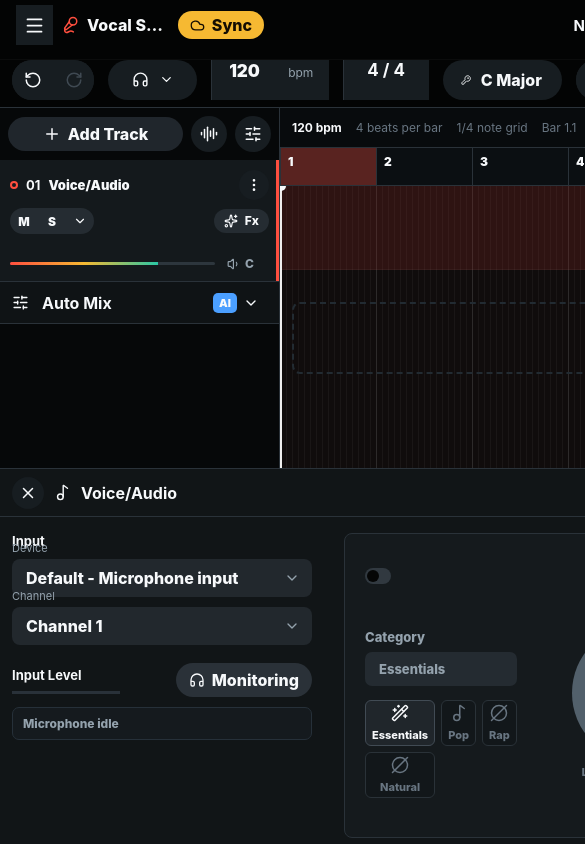
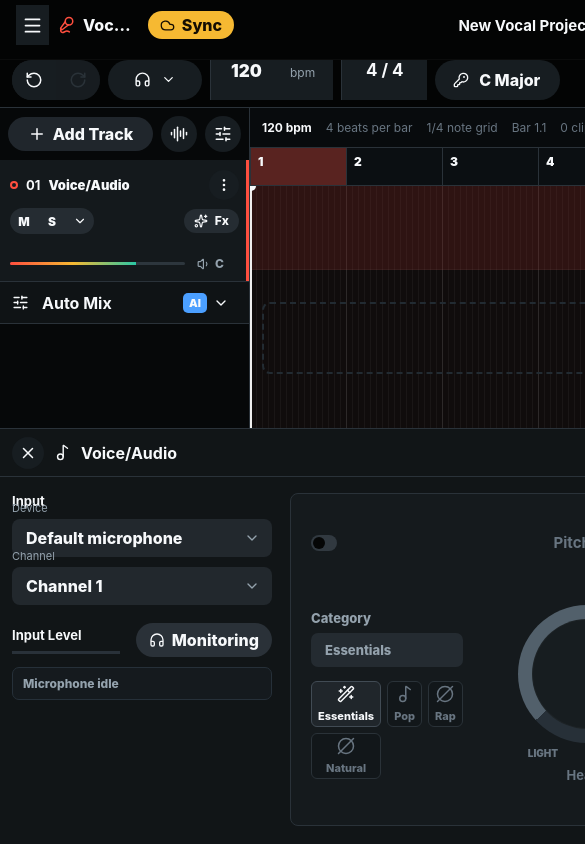
Before and after one commit to kimyounggaur/Vocal_Recording, a React (Vite) app: page / in a window 390 px wide. Shown: the top 844 px of the page, 585 px wide, since content can reach past the window. Built offline with nearby package versions, Linux system fonts and the light colour scheme.

Commit message:
Polish DAW app quality

```diff
--- a/src/components/BottomPanel.tsx
+++ b/src/components/BottomPanel.tsx
@@ -94,6 +94,7 @@ export function BottomPanel({
   onUpdateMixer,
 }: BottomPanelProps) {
   const pitchAmountLabel = getPitchAmountLabel(autoPitch.amount)
+  const isRecordingActive = recording.status === 'arming' || recording.status === 'recording'
 
   return (
     <section className="bottom-panel" aria-label="Voice and audio controls">
@@ -127,6 +128,7 @@ export function BottomPanel({
           <label className="select-field">
             <span>Device</span>
             <select
+              disabled={isRecordingActive}
               onChange={(event) => onSetInputDevice(event.currentTarget.value)}
               value={selectedInputDeviceId}
             >
@@ -142,6 +144,7 @@ export function BottomPanel({
           <label className="select-field">
             <span>Channel</span>
             <select
+              disabled={isRecordingActive}
               onChange={(event) => onSetInputChannel(event.currentTarget.value)}
               value={selectedInputChannelId}
             >
@@ -226,9 +229,9 @@ export function BottomPanel({
             </div>
 
             <label className="pitch-amount">
-                <span className="large-knob">
-                  <span style={{ transform: `rotate(${-132 + (autoPitch.amount / 100) * 264}deg)` }} />
-                  <input
+              <span className="large-knob">
+                <span style={{ transform: `rotate(${-132 + (autoPitch.amount / 100) * 264}deg)` }} />
+                <input
                   aria-label="Pitch assist amount"
                   className="large-knob-input"
                   max={100}
@@ -236,8 +239,8 @@ export function BottomPanel({
                   onChange={(event) => onUpdateAutoPitch('amount', Number(event.currentTarget.value))}
                   type="range"
                   value={autoPitch.amount}
-                  />
-                </span>
+                />
+              </span>
               <span className="amount-scale" aria-hidden="true">
                 <small>Light</small>
                 <small>Heavy</small>
--- a/src/components/TopBar.tsx
+++ b/src/components/TopBar.tsx
@@ -62,6 +62,7 @@ export function TopBar({
   const [beats, noteValue] = project.timeSignature
   const isRecordingBusy = recordingStatus === 'arming' || recordingStatus === 'encoding'
   const isTransportLocked = transport.isRecording || isRecordingBusy
+  const isSaveDisabled = persistence.isSaving || persistence.isRestoring || isTransportLocked
 
   return (
     <header className="topbar">
@@ -86,10 +87,12 @@ export function TopBar({
       <section className="save-cluster" aria-label="Save status">
         <span className="save-state">
           <small>Last Saved</small>
-          <strong>{persistence.isRestoring ? 'Restoring...' : persistence.isSaving ? 'Saving...' : project.lastSaved}</strong>
+          <strong>
+            {persistence.isRestoring ? 'Restoring...' : persistence.isSaving ? 'Saving...' : project.lastSaved}
+          </strong>
           {persistence.errorMessage ? <em>{persistence.errorMessage}</em> : null}
         </span>
-        <button className="primary-pill" disabled={persistence.isSaving || persistence.isRestoring} onClick={onSave}>
+        <button className="primary-pill" disabled={isSaveDisabled} onClick={onSave}>
           <Save size={17} />
           Save
         </button>
@@ -149,7 +152,12 @@ export function TopBar({
           <button className="icon-button" aria-label="Play" disabled={isTransportLocked} onClick={onTogglePlay}>
             {transport.isPlaying ? <Pause size={20} /> : <Play size={20} fill="currentColor" />}
           </button>
-          <button className="icon-button" aria-label="Return to start" disabled={isTransportLocked} onClick={onReturnToStart}>
+          <button
+            className="icon-button"
+            aria-label="Return to start"
+            disabled={isTransportLocked}
+            onClick={onReturnToStart}
+          >
             <SkipBack size={20} />
           </button>
           <button
--- a/src/hooks/useMicrophoneRecorder.ts
+++ b/src/hooks/useMicrophoneRecorder.ts
@@ -99,8 +99,12 @@ export function useMicrophoneRecorder(): RecorderControls {
       return
     }
 
-    const devices = await navigator.mediaDevices.enumerateDevices()
-    setInputDevices(mapAudioInputs(devices))
+    try {
+      const devices = await navigator.mediaDevices.enumerateDevices()
+      setInputDevices(mapAudioInputs(devices))
+    } catch {
+      setInputDevices([])
+    }
   }, [setInputDevices])
 
   const stopMeter = useCallback(() => {
@@ -429,7 +433,8 @@ export function useMicrophoneRecorder(): RecorderControls {
   useEffect(() => {
     if (isMonitoring) {
       void requestInputStream()
-      void connectMonitorOutput()
+        .then(() => connectMonitorOutput())
+        .catch(() => undefined)
       return
     }
 
@@ -453,7 +458,7 @@ export function useMicrophoneRecorder(): RecorderControls {
 
     if (isMonitoring) {
       stopStream()
-      void requestInputStream()
+      void requestInputStream().catch(() => undefined)
       return
     }
 
--- a/src/state/useDawStore.ts
+++ b/src/state/useDawStore.ts
@@ -190,8 +190,8 @@ export const useDawStore = create<DawState>((set, get) => ({
     set(({ transport }) => ({
       transport: {
         ...transport,
-        isPlaying: !transport.isPlaying,
-        isRecording: transport.isPlaying ? false : transport.isRecording,
+        isPlaying: transport.isRecording ? transport.isPlaying : !transport.isPlaying,
+        isRecording: transport.isRecording ? true : false,
       },
     })),
   toggleRecord: () =>
@@ -297,7 +297,9 @@ export const useDawStore = create<DawState>((set, get) => ({
     }),
   setProjectBpm: (bpm) =>
     set(({ project, transport }) => {
-      const nextBpm = Math.round(clamp(bpm, MIN_BPM, MAX_BPM))
+      const nextBpm = Number.isFinite(bpm)
+        ? Math.round(clamp(bpm, MIN_BPM, MAX_BPM))
+        : project.bpm
 
       return {
         project: {
@@ -392,7 +394,10 @@ export const useDawStore = create<DawState>((set, get) => ({
         persistedProject.clips.map(async (clip) => [clip.blobId, await loadAudioBlob(clip.blobId)] as const),
       )
       const nextAudioBlobs: Record<string, Blob> = {}
-      const nextClips: AudioClip[] = persistedProject.clips.map((clip) => {
+      const nextTracks = persistedProject.tracks.length > 0 ? persistedProject.tracks : [defaultTrack]
+      const nextClips: AudioClip[] = persistedProject.clips
+        .filter((clip) => nextTracks.some((track) => track.id === clip.trackId))
+        .map((clip) => {
         const blob = blobEntries.find(([blobId]) => blobId === clip.blobId)?.[1]
 
         if (!blob) {
@@ -411,14 +416,20 @@ export const useDawStore = create<DawState>((set, get) => ({
           missingAudio: false,
         }
       })
+      const nextSelectedTrackId = nextTracks.some((track) => track.id === persistedProject.selectedTrackId)
+        ? persistedProject.selectedTrackId
+        : nextTracks[0].id
+      const nextSelectedClipId = nextClips.some((clip) => clip.id === persistedProject.selectedClipId)
+        ? persistedProject.selectedClipId
+        : null
 
       set(({ persistence, transport }) => ({
         project: persistedProject.project,
-        tracks: persistedProject.tracks,
+        tracks: nextTracks,
         clips: nextClips,
         audioBlobs: nextAudioBlobs,
-        selectedTrackId: persistedProject.selectedTrackId,
-        selectedClipId: persistedProject.selectedClipId,
+        selectedTrackId: nextSelectedTrackId,
+        selectedClipId: nextSelectedClipId,
         autopitch: persistedProject.autopitch,
         timeline: persistedProject.timeline,
         transport: {
--- a/src/styles.css
+++ b/src/styles.css
@@ -26,9 +26,9 @@
 
 body {
   margin: 0;
-  min-width: 1120px;
+  min-width: 0;
   min-height: 100vh;
-  overflow: hidden;
+  overflow: auto;
   background: var(--bg);
   color: var(--text);
 }
@@ -47,6 +47,13 @@ button {
 
 button:disabled {
   cursor: not-allowed;
+  opacity: 0.48;
+}
+
+input:disabled,
+select:disabled {
+  cursor: not-allowed;
+  opacity: 0.48;
 }
 
 select {
@@ -59,8 +66,9 @@ select {
 .daw-shell {
   display: grid;
   grid-template-rows: 108px minmax(360px, 1fr) 392px;
-  width: 100vw;
+  width: max(100vw, 1120px);
   height: 100vh;
+  min-height: 760px;
   overflow: hidden;
   background:
     linear-gradient(180deg, rgba(255, 255, 255, 0.03), transparent 36%),
@@ -550,9 +558,17 @@ select {
 
 .timeline-status {
   display: flex;
+  min-width: 0;
   gap: 14px;
   color: var(--quiet);
   font-size: 12px;
+}
+
+.timeline-status span,
+.timeline-status strong {
+  overflow: hidden;
+  white-space: nowrap;
+  text-overflow: ellipsis;
 }
 
 .timeline-status strong {
@@ -789,7 +805,14 @@ select {
 
 .panel-title {
   gap: 10px;
+  min-width: 0;
   padding-left: 12px;
+}
+
+.panel-title strong {
+  overflow: hidden;
+  white-space: nowrap;
+  text-overflow: ellipsis;
 }
 
 .close-panel {
@@ -815,6 +838,7 @@ select {
   background: #22282e;
   color: var(--muted);
   font-weight: 800;
+  white-space: nowrap;
 }
 
 .panel-tabs button.is-active {
@@ -829,6 +853,10 @@ select {
   align-items: center;
   min-height: 0;
   padding: 16px 12px 22px;
+}
+
+.panel-content > * {
+  min-width: 0;
 }
 
 .input-section {
@@ -862,7 +890,9 @@ select {
 .select-field select {
   width: 100%;
   padding: 0 38px 0 14px;
+  overflow: hidden;
   font-weight: 800;
+  text-overflow: ellipsis;
 }
 
 .select-field svg {
@@ -1149,7 +1179,11 @@ select {
 
 .vertical-fader strong,
 .knob-control strong {
+  max-width: 82px;
+  overflow: hidden;
   font-size: 12px;
+  white-space: nowrap;
+  text-overflow: ellipsis;
 }
 
 .knob-row {
@@ -1213,12 +1247,37 @@ select {
 }
 
 @media (max-width: 1279px) {
-  body {
-    overflow: auto;
+  .daw-shell {
+    grid-template-rows: 108px minmax(320px, 1fr) 420px;
+    width: 1120px;
+    min-height: 820px;
   }
 
-  .daw-shell {
-    width: 1280px;
-    min-height: 820px;
+  .topbar {
+    grid-template-columns: 250px 1fr 250px;
+  }
+
+  .toolbar-row {
+    gap: 8px;
+  }
+
+  .workspace-grid {
+    grid-template-columns: 250px minmax(780px, 1fr);
+  }
+
+  .panel-content {
+    grid-template-columns: 260px minmax(520px, 1fr) 210px;
+    gap: 18px;
+  }
+
+  .mastering-chip,
+  .master-volume {
+    display: none;
   }
 }
+
+@media (max-width: 760px) {
+  .daw-shell {
+    width: 1040px;
+  }
+}
```
